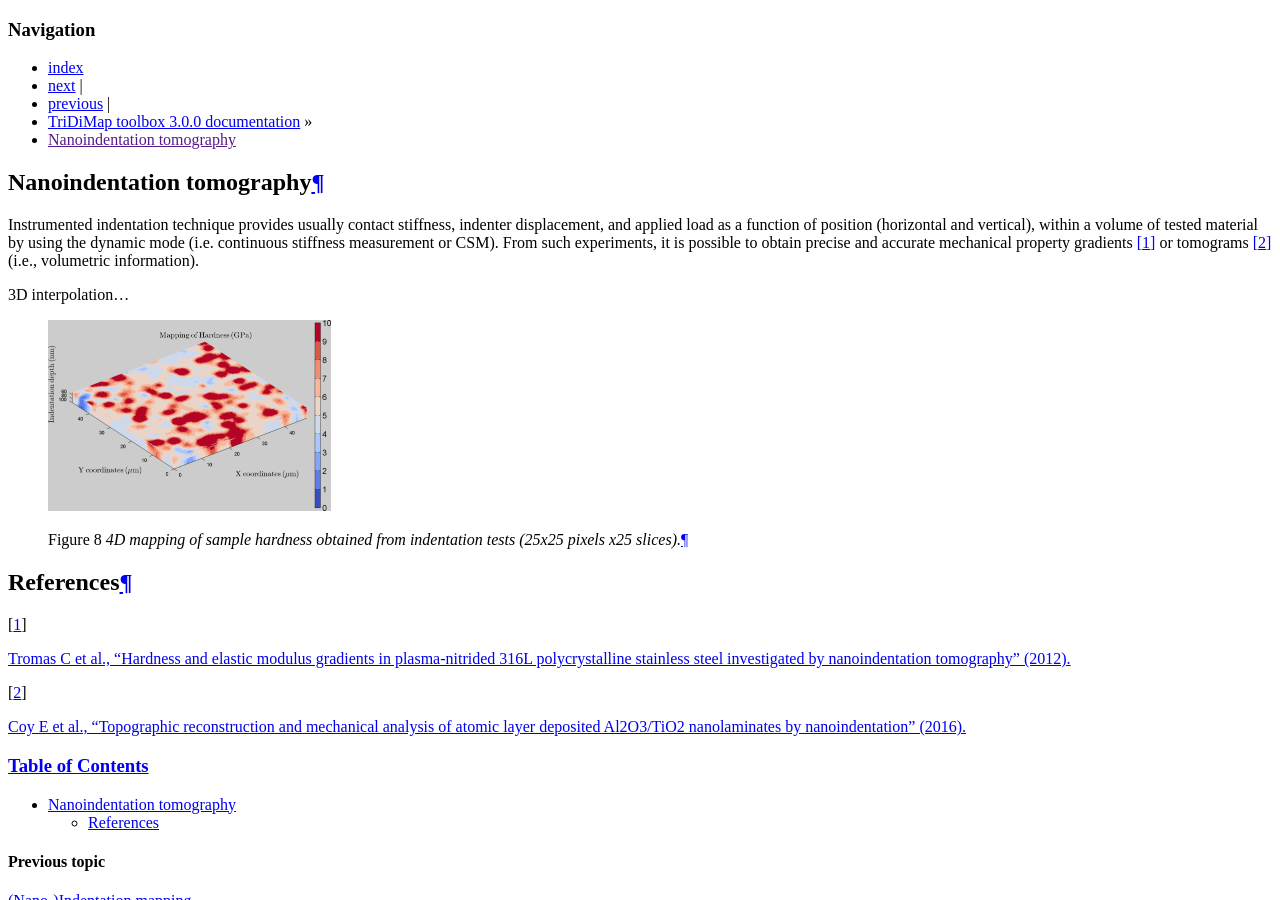
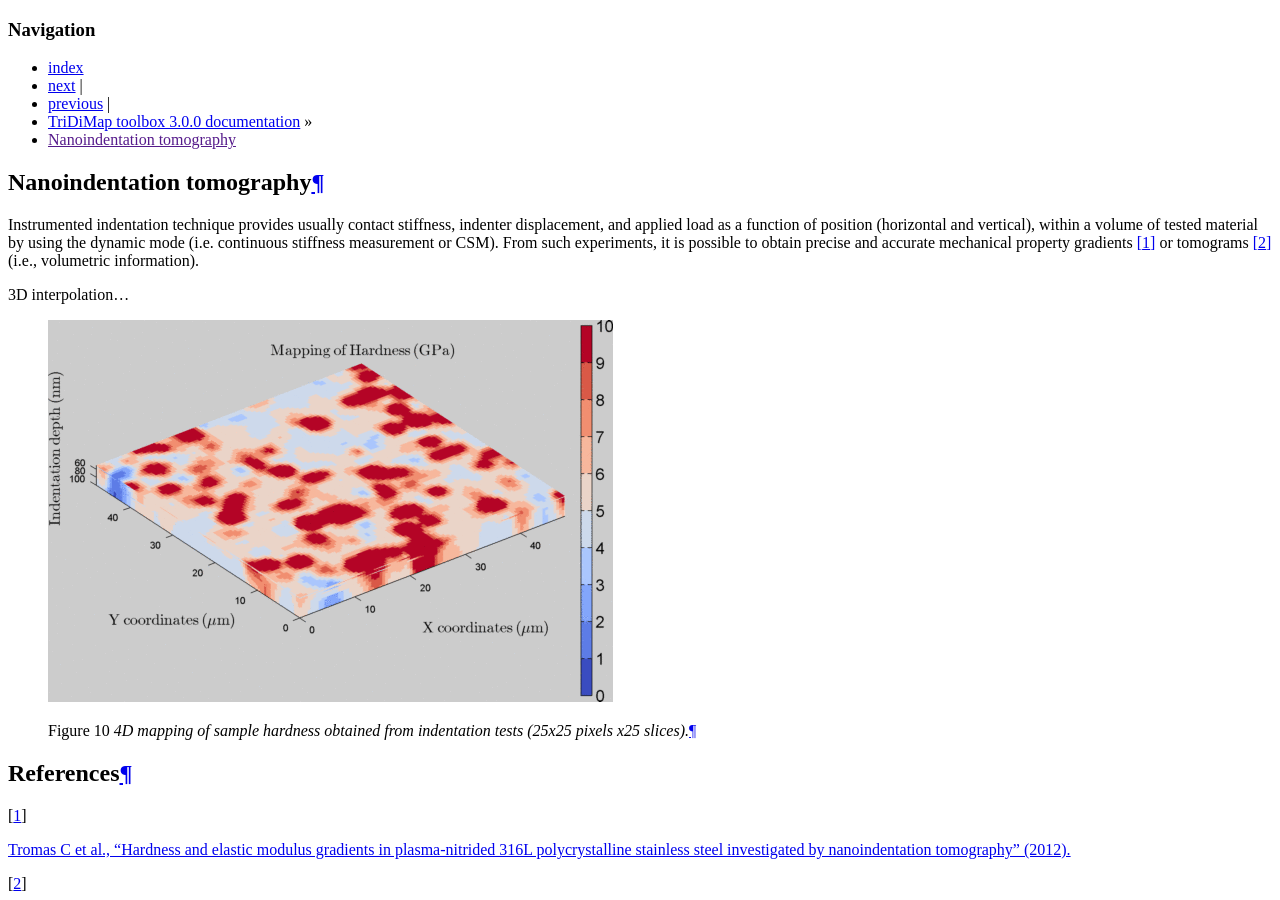
Before and after one commit to DavidMercier/TriDiMap, a Sphinx documentation site: the page built from doc/tomography.rst, in a window 1280 px wide and 900 px high. Built offline with Sphinx 7.4.7, drawn with Linux system fonts in a browser that asks for light colours; comment, search, counter and statistics services are not loaded.

Commit message:
updated doc

```diff
--- a/doc/mapping.rst
+++ b/doc/mapping.rst
@@ -26,7 +26,7 @@
 
    *Raw 2D hardness map obtained from a 25x25 indentation grid.*
 
- .. figure:: ./_pictures/RemoveNaN.png
+.. figure:: ./_pictures/RemoveNaN.png
    :scale: 40 %
    :align: center
 
@@ -78,8 +78,7 @@
 --> Log / Grid / Indents positions
 
 ..  warning::
-    Indentation experiments are very sensitive to environmental effects and thermal drift.
-	Usually, performing such indentation maps can be time-consuming....
+    Indentation experiments are very sensitive to environmental effects and thermal drift. Usually, performing such indentation maps can be time-consuming....
 
 
 References
--- a/doc/tomography.rst
+++ b/doc/tomography.rst
@@ -11,7 +11,7 @@
 3D interpolation...
 
 .. figure:: ./_pictures/gif_4Dmap/25x25pixels_25slices.gif
-   :scale: 50 %
+   :scale: 100 %
    :align: center
 
    *4D mapping of sample hardness obtained from indentation tests (25x25 pixels x25 slices).*
```
